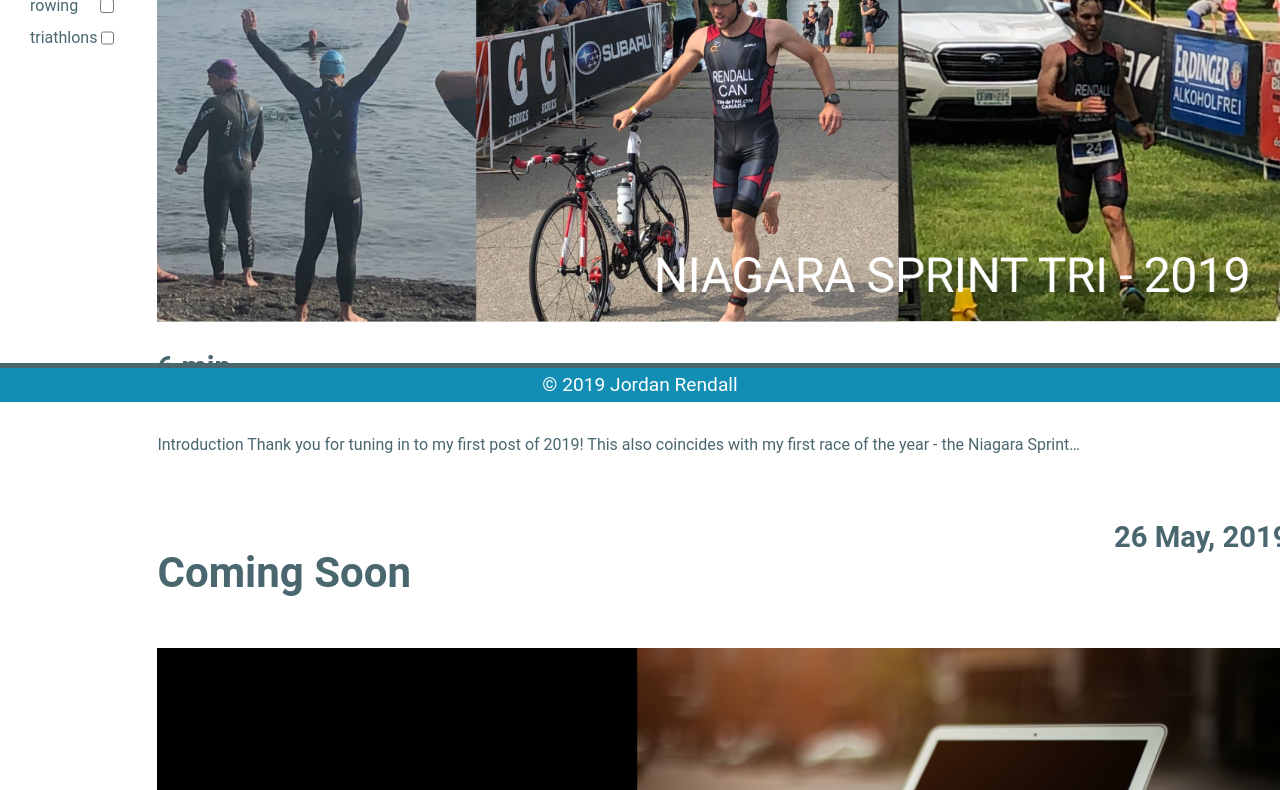
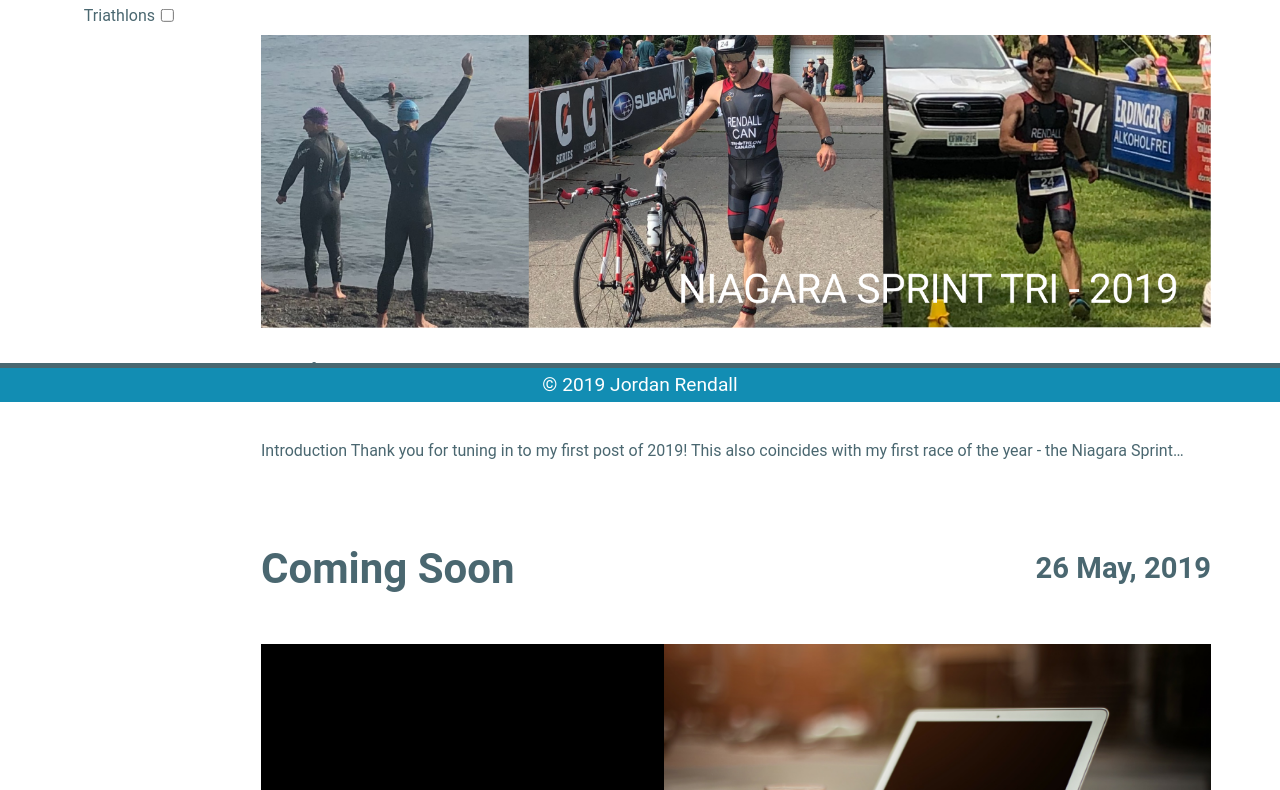
Before and after one commit to jordanrendall/personal-website, a Gatsby site: page /blog in a window 1280 px wide. Shown: the part 398-1188 px from the top of the page. Built offline with nearby package versions, Linux system fonts and the light colour scheme; Gatsby itself is replaced by a stand-in of ours.

Commit message:
Styles, filters alpha sort, capital first letter

```diff
--- a/src/components/BlogContainer.js
+++ b/src/components/BlogContainer.js
@@ -5,9 +5,11 @@ import BlogPosts from './BlogPosts';
 import styled from 'styled-components';
 
 const StyledBlogContainer = styled.section`
-  display: grid;
+  display: flex;
+  flex-direction: column;
   grid-gap: 20px;
-  grid-template-columns: 1fr 4fr;
+  /* grid-template-columns: 1fr; */
+  justify-content: center;
 `;
 const BlogContainer = () => {
   const [selectedFilters, setFilters] = useState();
@@ -28,11 +30,14 @@ const BlogContainer = () => {
   );
   const categories = data.allMdx.edges
     .map(({ node }) => {
-      return node.frontmatter.category;
+      const category = node.frontmatter.category;
+
+      return category; //category.slice(0, 1).toUpperCase() + category.slice(1);
     })
     .filter((value, index, self) => {
       return self.indexOf(value) === index;
-    });
+    })
+    .sort();
 
   return (
     <StyledBlogContainer>
--- a/src/components/BlogPosts.js
+++ b/src/components/BlogPosts.js
@@ -11,8 +11,9 @@ const StyledBlogPosts = styled.section`
 
 const StyledPost = styled.div`
   display: grid;
-  width: 90vw;
+  width: 75vw;
   border-radius: 5px;
+  padding: 5px;
 
   grid-template-columns: 3fr 1fr;
   grid-template-areas:
@@ -21,7 +22,7 @@ const StyledPost = styled.div`
     'timeToRead .'
     'excerpt excerpt';
   justify-content: space-between;
-  padding: 10px;
+  transform: translateX(10%);
   h1 {
     display: grid;
     justify-content: flex-start;
@@ -37,6 +38,8 @@ const StyledPost = styled.div`
     display: flex;
     grid-area: date;
     justify-content: flex-end;
+    align-items: center;
+    text-align: right;
     font-size: calc(10px + 1.5vw);
     font-weight: bold;
   }
@@ -55,7 +58,7 @@ const StyledPost = styled.div`
   :active {
     /* outline: 1px solid ${props => props.theme.colours.Borders}; */
     box-shadow: 0px 0px 10px ${props => props.theme.colours.Dominant};
-
+    transition: box-shadow 0.25s;
   }
 
   .banner {
--- a/src/components/FilterSidebar.js
+++ b/src/components/FilterSidebar.js
@@ -11,18 +11,31 @@ const StyledSidebar = styled.section`
   :active,
   :focus {
     box-shadow: 0px 0px 10px ${props => props.theme.colours.Dominant};
+    transition: box-shadow 0.25s;
+
   }
   border-radius: 5px;
   display: flex;
   flex-direction: column;
   align-items: space-around;
   padding: 10px;
-  position: relative;
+  position: fixed;
+  transform: translateY(100%) translateX(-75%);
+  top:0;
 `;
 
 const StyledFilter = styled.article`
   display: grid;
   grid-template-columns: 3fr 1fr;
+  justify-content: center;
+  align-items: center;
+  .filter-checkbox:hover {
+    box-shadow: 0 0 5px ${props => props.theme.colours.Dominant};
+    transition: box-shadow 0.25s;
+  }
+  .filter-checkbox:hover ~ .filter-label {
+    text-decoration: underline;
+  }
 `;
 
 const FilterSidebar = ({ categories, set }) => {
@@ -40,8 +53,11 @@ const FilterSidebar = ({ categories, set }) => {
       {categories.map((category, i) => {
         return (
           <StyledFilter key={`filter-${i}`}>
-            <label>{category}</label>
+            <label className='filter-label'>
+              {category.slice(0, 1).toUpperCase() + category.slice(1)}
+            </label>
             <input
+              className='filter-checkbox'
               type='checkbox'
               name={category}
               onClick={e => updateFilters(e)}
```
